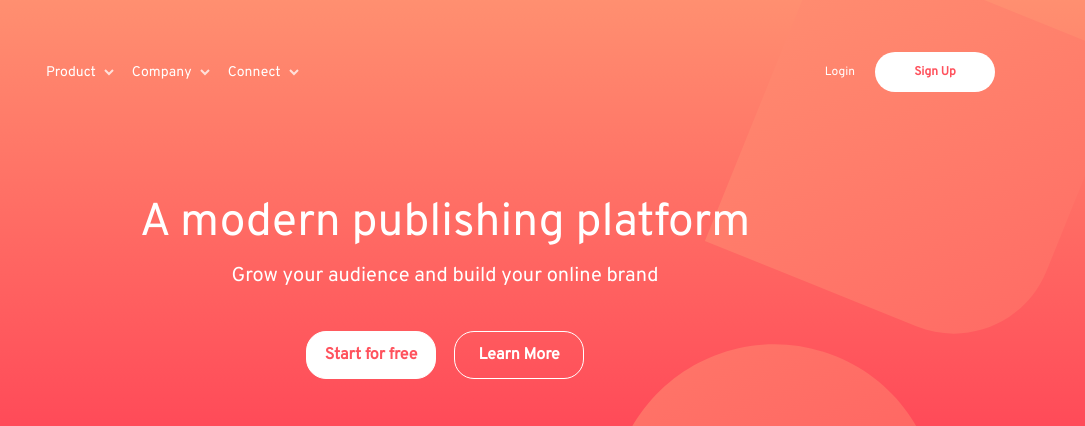
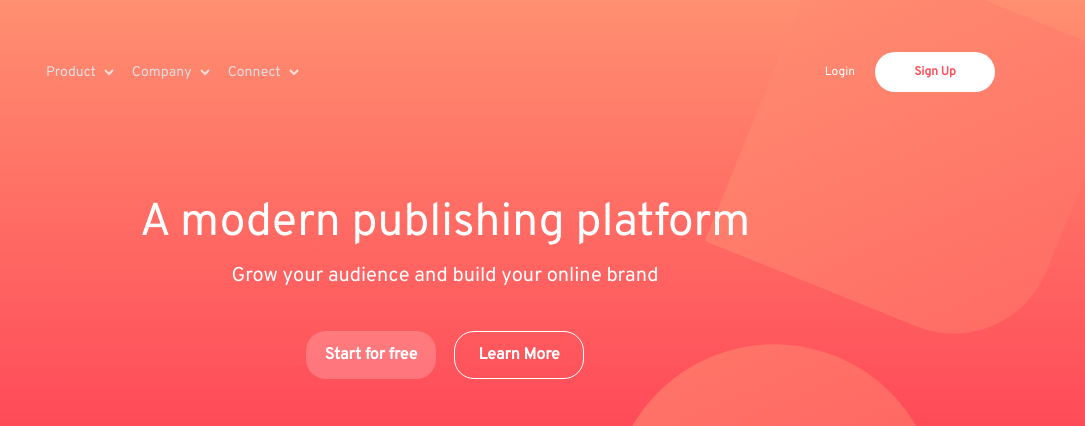
Before and after one commit to leodev9911/blogr-landing-page-main, a website: page src/index.html in a window 1280 px wide. In both pictures the pointer is over the link "Start for free". Shown: the top 426 px of the page, 195-1280 px from the left. Drawn offline with Linux system fonts and the light colour scheme.

Commit message:
Animations ready

```diff
--- a/src/index.html
+++ b/src/index.html
@@ -19,15 +19,15 @@
         <img src="./images/logo.svg" alt="Blogr logo">
         <ul class="ul-list">
           <li class="li-product">
-            Product
+            <p>Product</p>
             <img src="./images/icon-arrow-light.svg" alt="Arrow down">
           </li>
           <li class="li-company">
-            Company
+            <p>Company</p>
             <img src="./images/icon-arrow-light.svg" alt="Arrow down">
           </li>
           <li class="li-connect">
-            Connect
+            <p>Connect</p>
             <img src="./images/icon-arrow-light.svg" alt="Arrow down">
           </li>
         </ul>
--- a/src/styles.css
+++ b/src/styles.css
@@ -7,7 +7,7 @@
 
     /* Neutral */
 
-    --white-text: hsl(0, 0%, 100%);
+    --white-text: rgb(255, 255, 255);
     --grayish-blue-footer-text: hsl(240, 2%, 79%);
     --very-dark-grayish-blue-body-copy: hsl(207, 13%, 34%);
     --very-dark-black-blue-footer-background: hsl(240, 10%, 16%);
@@ -149,10 +149,20 @@ h1 {
     color: white;
     border-radius: 20px;
     border: 1px solid white;
+    transition: 0.5s;
+}
+.presentation-buttons > a:hover {
+    color: var(--light-red-CTA-text);
+    background-color: white;
 }
 .presentation-buttons > a:nth-child(1) {
     background-color: white;
     color: var(--light-red-CTA-text);
+    border: none;
+}
+.presentation-buttons > a:nth-child(1):hover {
+    color: var(--white-text);
+    background-color: rgb(255, 255, 255, 0.2);
 }
 main {
 
@@ -295,6 +305,9 @@ footer > img {
     color: var(--grayish-blue-footer-text);
     text-decoration: none;
 }
+.footer-list li > a:hover {
+    border-bottom: 1px solid white;
+}
 .illustration-laptop {
     width: 100%;
     max-width: 560px;
@@ -322,8 +335,12 @@ footer > img {
         align-items: center;
         gap: 8px;
         font-size: 1.4rem;
+        color: hsl(240deg 4.02% 87.69%);;
+        cursor: pointer;
+    }
+    .ul-list > li:hover p {
         color: var(--white-text);
-        cursor: pointer;
+        border-bottom: 1px solid var(--white-text);
     }
     .hamburger-icon {
         display: none;
@@ -348,6 +365,11 @@ footer > img {
         color: var(--light-red-CTA-text);
         border-radius: 20px;
         background-color: var(--white-text);
+        transition: 0.5s;
+    }
+    .nav-buttons .signup__button:hover {
+        color: var(--white-text);
+        background-color: rgb(255, 255, 255, 0.2);
     }
     .pattern-desktop {
         position: absolute;
```
